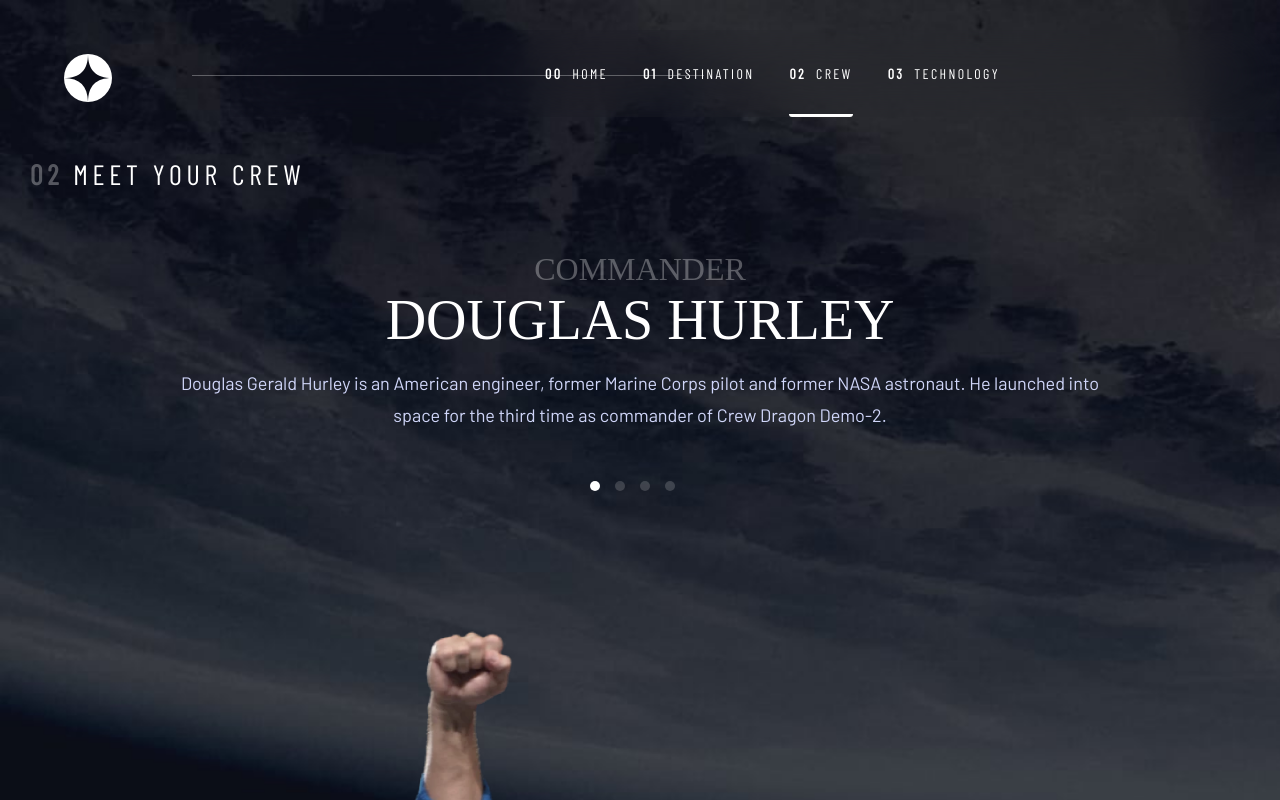
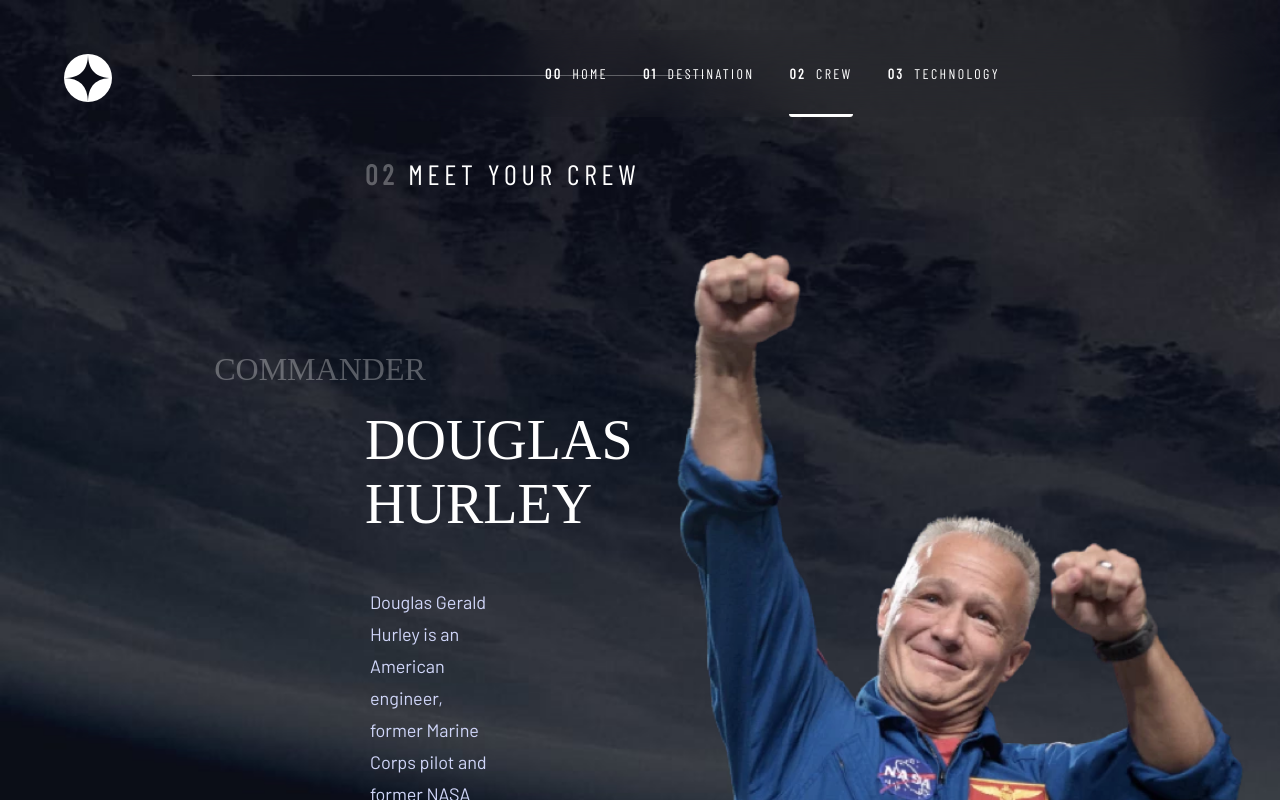
Before and after one commit to KamilKonopski/space-tourism-website-main, a React (Create React App) app: page /crew in a window 1280 px wide. Shown: the top 800 px of the page. Built offline with nearby package versions, Linux system fonts and the light colour scheme; a web font is replaced by a local one.

Commit message:
add desktop styles

```diff
--- a/src/pages/Crew/Crew.module.css
+++ b/src/pages/Crew/Crew.module.css
@@ -175,21 +175,66 @@
         background-image: url(../../assets/crew/background-crew-desktop.jpg);
     }
 
+    .crew-page__content-container {
+        display: grid;
+        grid-template-columns: 1fr 1fr;
+        grid-template-rows: auto auto auto auto auto;
+        justify-content: flex-start;
+    }
+
+
     .crew-page__heading {
         font-size: 2.8rem;
+        grid-column: 1/-1;
+        grid-row: 1/2;
         letter-spacing: 0.472rem;
+        margin-left: 73rem;
+    }
+
+    .crew-page__image-container {
+        grid-column: 2/-1;
+        grid-row: 2/-1;
+        height: 712px;
+        width: 568px;
+    }
+
+    .crew-page__btn-container {
+        grid-column: 1/2;
+        grid-row: -1/-2;
+        margin-right: 90px;
+    }
+
+    .crew-page__btn {
+        height: 15px;
+        width: 15px;
+    }
+
+    .crew-page__content {
+        margin-top: 100px;
     }
 
     .crew-page__role {
         font-size: 3.2rem;
+        grid-column: 1/2;
+        grid-row: 2/3;
+        text-align: left;
     }
 
     .crew-page__name {
         font-size: 5.6rem;
+        grid-column: 1/2;
+        grid-row: 3/4;
+        margin: 20px 0 50px 365px;
+        text-align: left;
     }
 
     .crew-page__bio {
         font-size: 1.8rem;
+        grid-column: 1/2;
+        grid-row: 4/5;
         line-height: 3.2rem;
+        margin-left: 220px;
+        padding: 0 15rem;
+        text-align: left;
     }
 }
```
